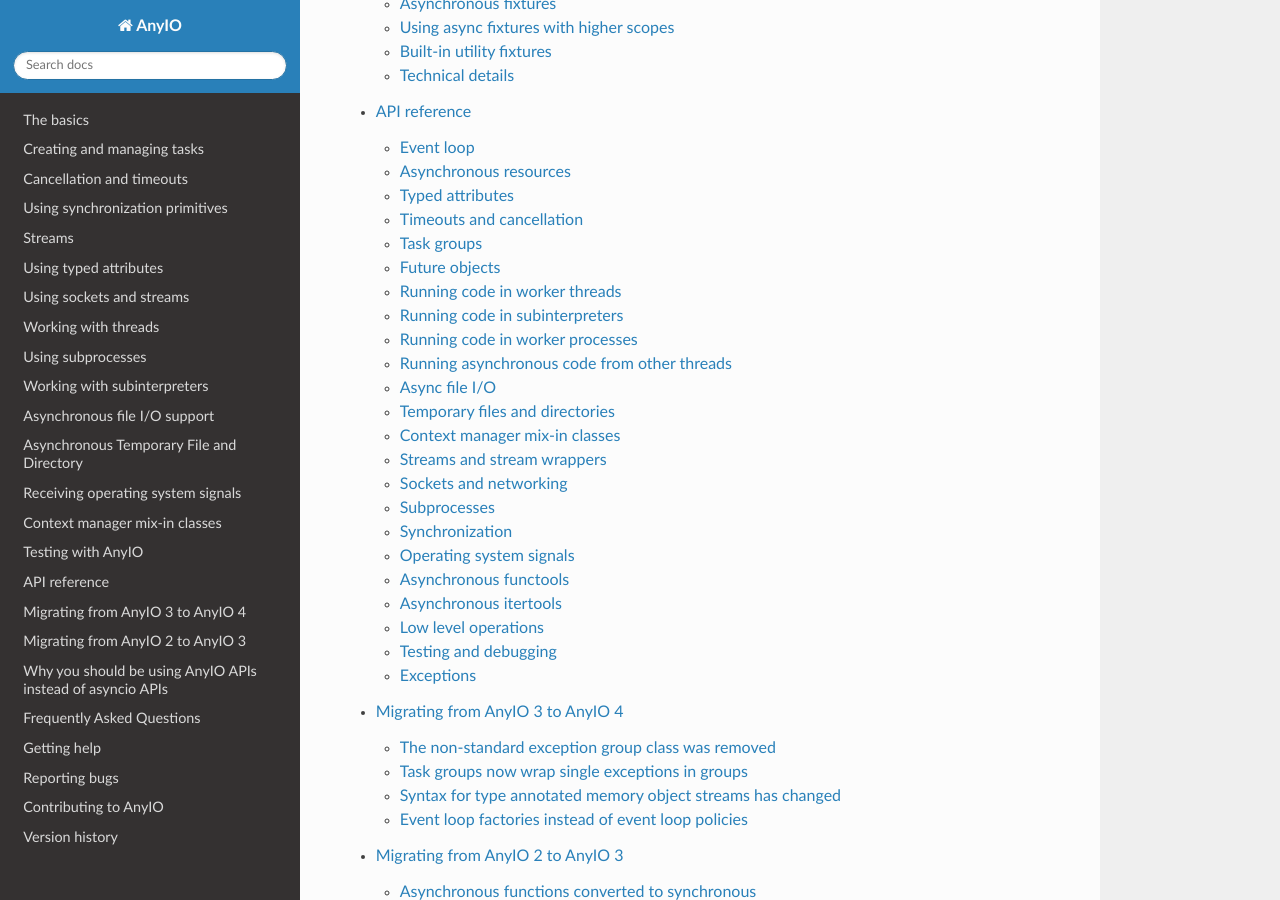
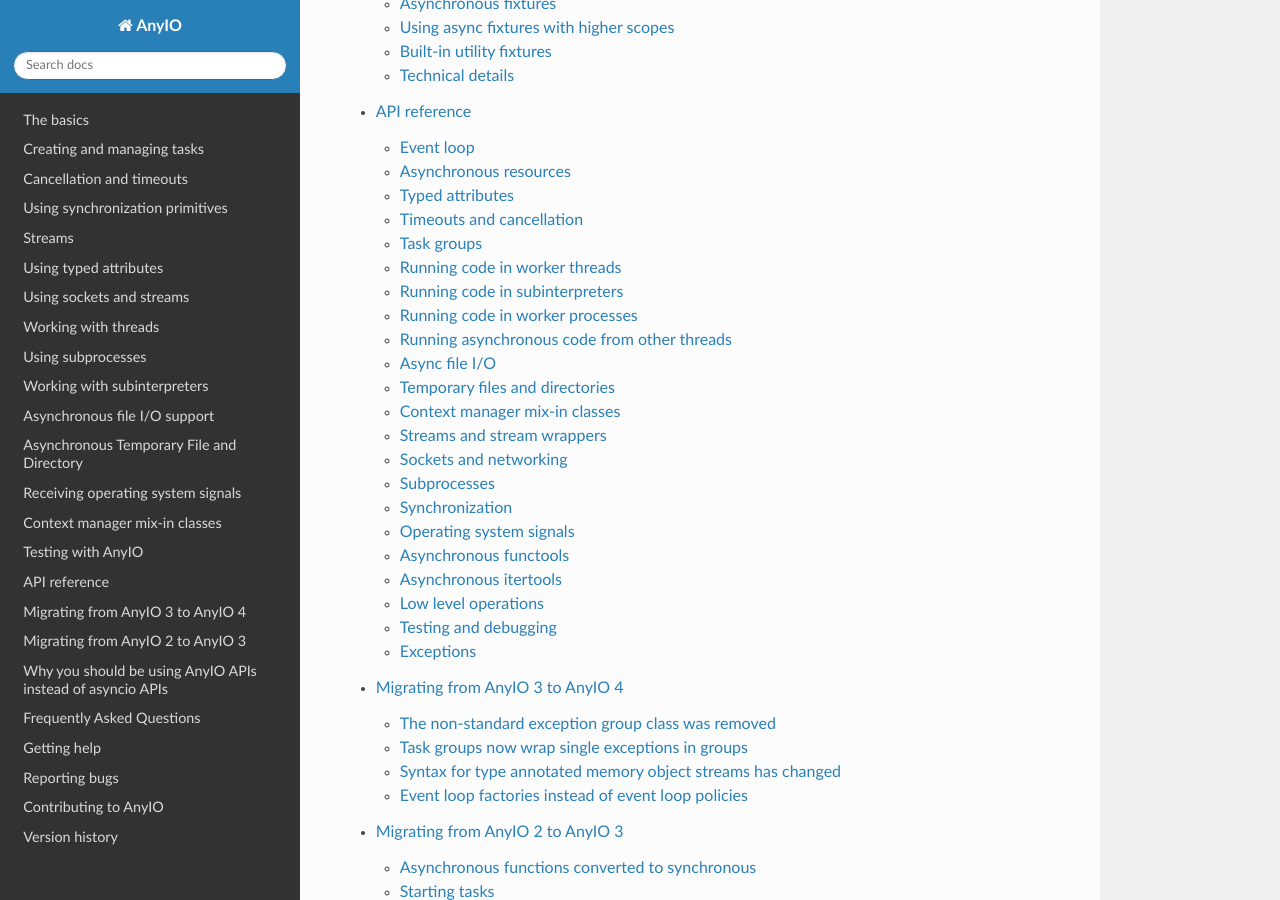
Before and after one commit to agronholm/anyio, a Sphinx documentation site: the page built from docs/index.rst, in a window 1280 px wide and 900 px high, scrolled down 3448 px. Built offline with Sphinx 7.4.7 and the Read the Docs theme 3.1.0, drawn with Linux system fonts in a browser that asks for light colours; the version number could not be read and is left out.

Commit message:
Move Future API reference to Synchronization section

```diff
--- a/docs/api.rst
+++ b/docs/api.rst
@@ -47,10 +47,6 @@
 
 .. autoclass:: anyio.abc.TaskGroup
 .. autoclass:: anyio.abc.TaskStatus
-
-Future objects
---------------
-.. autoclass:: anyio.Future
 
 Running code in worker threads
 ------------------------------
```
Also changed, not shown: other parts of docs/api.rst (+1 -0 lines).
